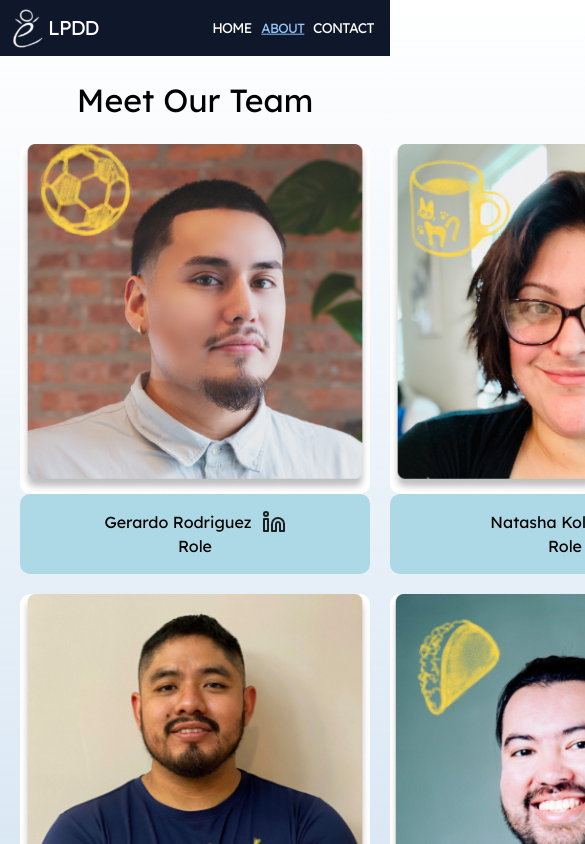
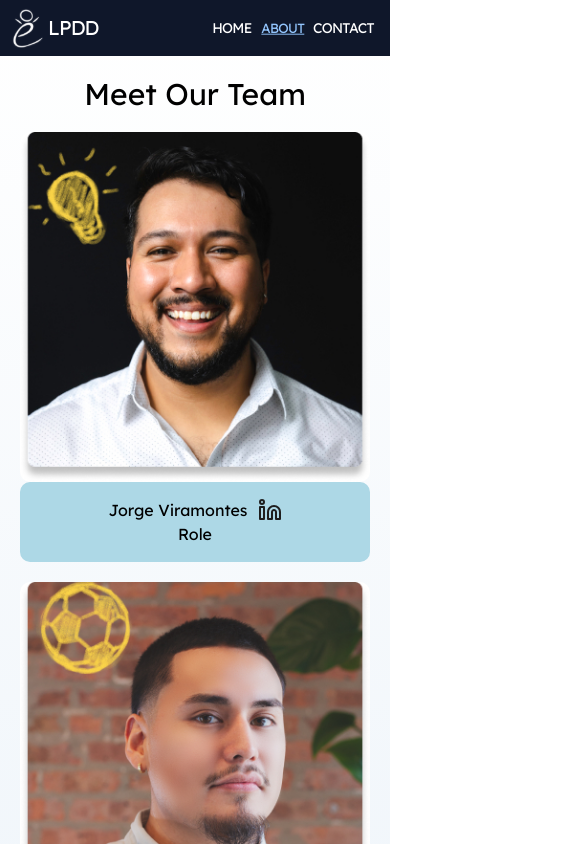
Before and after one commit to rogeruiz/lpdd, a Next.js app: page /about in a window 390 px wide. Shown: the top 844 px of the page, 585 px wide, since content can reach past the window. Built offline with nearby package versions, Linux system fonts and the light colour scheme.

Commit message:
feat: start to handle mobile sizes using Tailwind classes.

```diff
--- a/src/app/about/page.tsx
+++ b/src/app/about/page.tsx
@@ -43,9 +43,9 @@ const teamMembers = [
 
 const AboutPage = () => {
   return (
-    <section className="about-page">
-      <h2 className="team-heading">Meet Our Team</h2>
-      <div className="team-grid">
+    <section className="p-5 text-center">
+      <h2 className="mb-5 text-3xl">Meet Our Team</h2>
+      <div className="mx-auto grid w-full justify-center gap-5 sm:grid-cols-1 md:grid-cols-2 lg:grid-cols-3">
         {teamMembers.map((member, index) => (
           <div key={index} className="team-member-card">
             <img
--- a/src/app/ui/styles/about.css
+++ b/src/app/ui/styles/about.css
@@ -1,25 +1,3 @@
-.about-page {
-  text-align: center;
-  padding: 20px;
-}
-
-.team-heading {
-  font-size: 2em;
-  margin-bottom: 20px;
-}
-
-.team-grid {
-  display: grid;
-  grid-template-columns: repeat(3, 350px);
-  /* 3 columns */
-  gap: 20px;
-  /* Space between cards */
-  justify-content: center;
-  /* Center the grid */
-  margin: 0 auto;
-  /* Center the grid on the page */
-}
-
 .team-member-card {
   width: 350px;
   /* Fixed width */
```
